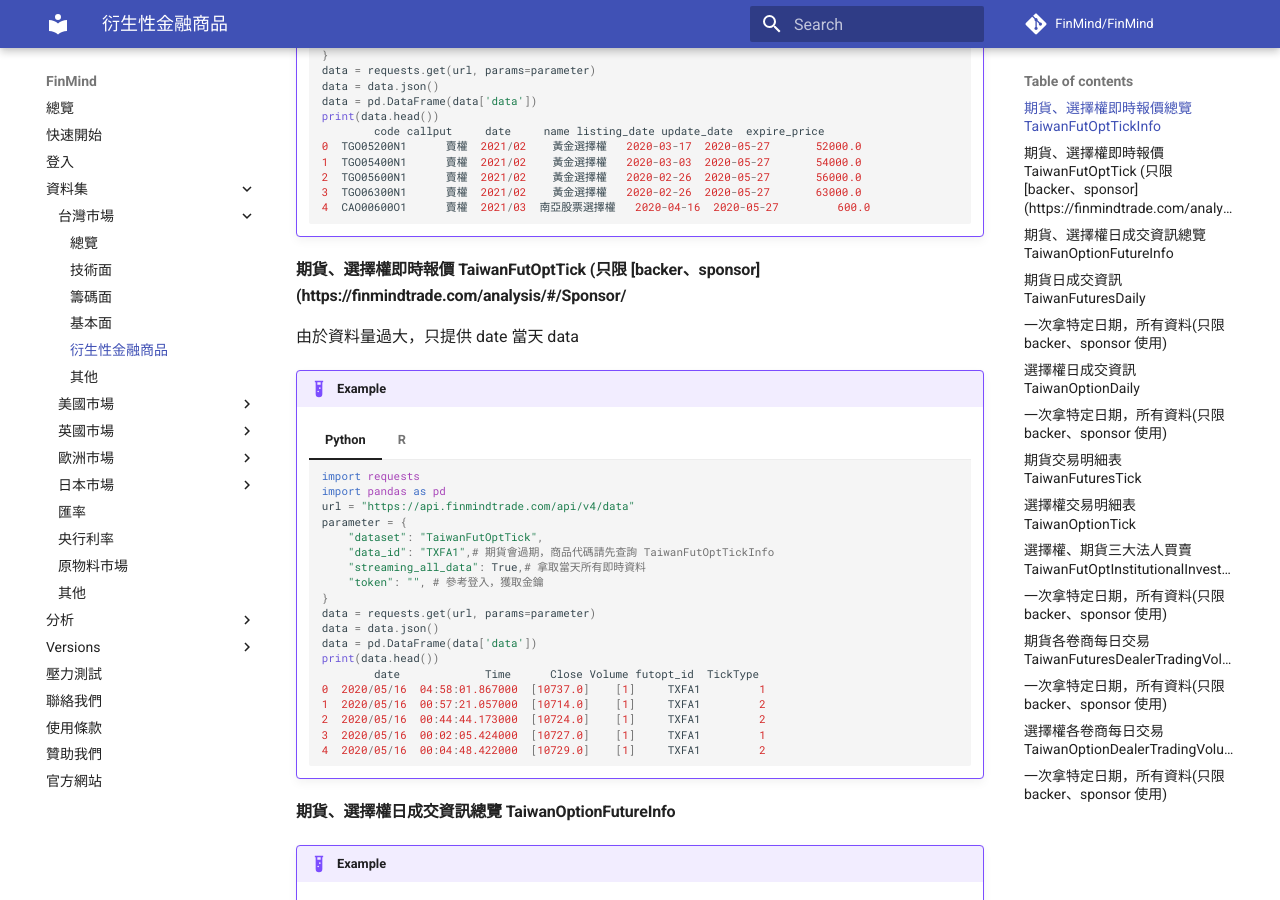
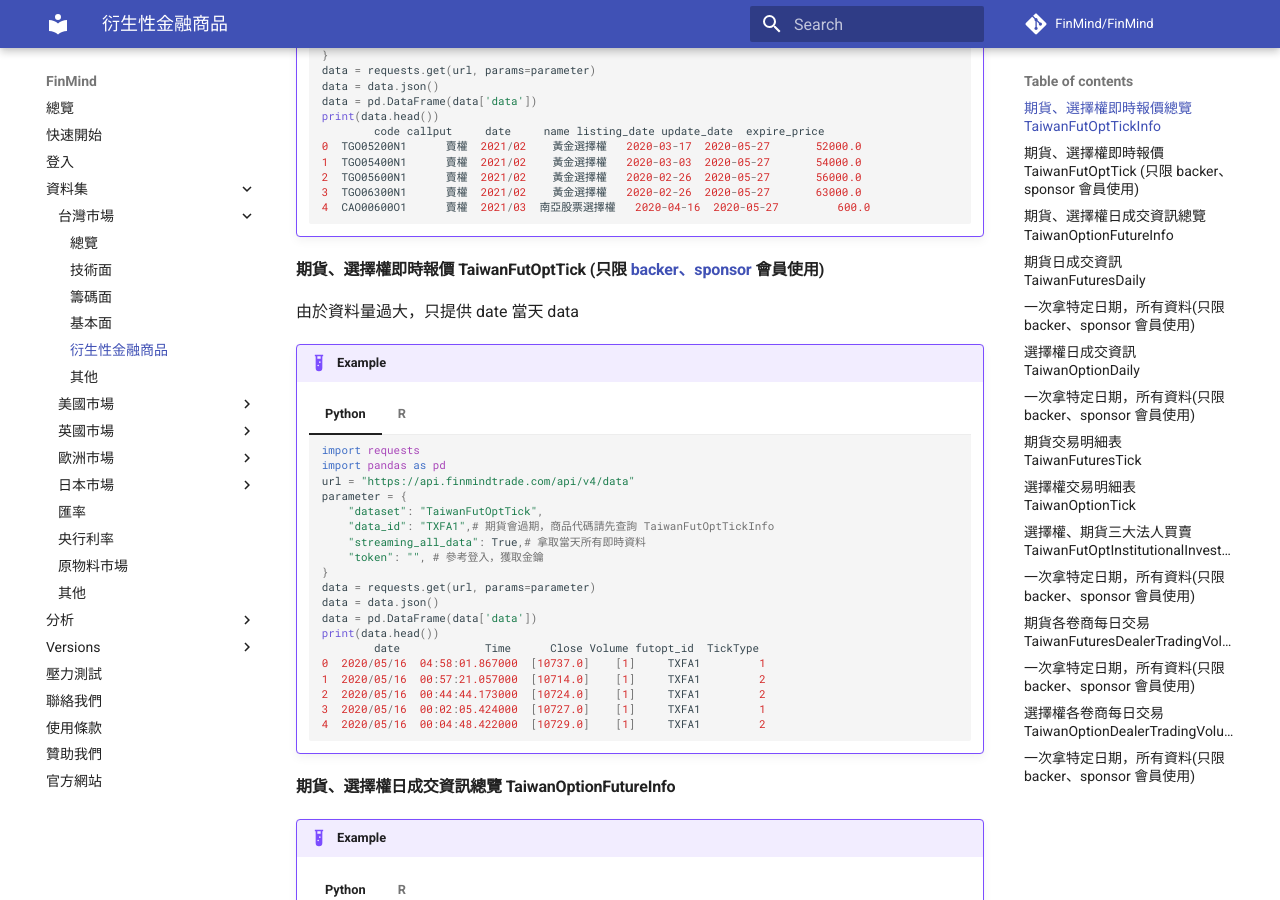
Before and after one commit to FinMind/FinMind-Doc, an MkDocs documentation site: the page built from docs/tutor/TaiwanMarket/Derivative.md, in a window 1280 px wide and 900 px high, scrolled down 753 px. Built offline with MkDocs 1.6.1 and Material for MkDocs 9.7.7, drawn with Linux system fonts in a browser that asks for light colours; comment, search, counter and statistics services are not loaded; some of the changed text lies outside the part shown.

Commit message:
fix: document

````diff
--- a/docs/tutor/TaiwanMarket/Derivative.md
+++ b/docs/tutor/TaiwanMarket/Derivative.md
@@ -2,7 +2,7 @@
 在台股衍生性商品資料，我們擁有 10 種資料集，如下:
 
 - [期貨、選擇權即時報價總覽 TaiwanFutOptTickInfo](https://finmind.github.io/tutor/TaiwanMarket/Derivative/#taiwanfutopttickinfo)
-- [期貨、選擇權即時報價 TaiwanFutOptTick](https://finmind.github.io/tutor/TaiwanMarket/Derivative/#taiwanfutopttick)
+- [期貨、選擇權即時報價 TaiwanFutOptTick](https://finmind.github.io/tutor/TaiwanMarket/Derivative/#taiwanfutopttick-backersponsor)
 - [期貨、選擇權日成交資訊總覽 TaiwanOptionFutureInfo](https://finmind.github.io/tutor/TaiwanMarket/Derivative/#taiwanoptionfutureinfo)
 - [期貨日成交資訊 TaiwanFuturesDaily](https://finmind.github.io/tutor/TaiwanMarket/Derivative/#taiwanfuturesdaily)
 - [選擇權日成交資訊 TaiwanOptionDaily](https://finmind.github.io/tutor/TaiwanMarket/Derivative/#taiwanoptiondaily)
@@ -64,7 +64,7 @@
         6: CAO00700O1    賣權 2021/03 南亞股票選擇權   2020-04-16  2020-05-27          700
         ```
 
-#### 期貨、選擇權即時報價 TaiwanFutOptTick (只限 [backer、sponsor](https://finmindtrade.com/analysis/#/Sponsor/
+#### 期貨、選擇權即時報價 TaiwanFutOptTick (只限 [backer、sponsor](https://finmindtrade.com/analysis/#/Sponsor/sponsor) 會員使用)
 由於資料量過大，只提供 date 當天 data
 
 !!! example
@@ -227,7 +227,7 @@
         6:              0.0             0        position
         ```
 
-#### 一次拿特定日期，所有資料(只限 [backer、sponsor](https://finmindtrade.com/analysis/#/Sponsor/sponsor) 使用)
+#### 一次拿特定日期，所有資料(只限 [backer、sponsor](https://finmindtrade.com/analysis/#/Sponsor/sponsor) 會員使用)
 
 !!! example
     === "Python"
@@ -344,7 +344,7 @@
         6:           2080.0             4        position
         ```
 
-#### 一次拿特定日期，所有資料(只限 [backer、sponsor](https://finmindtrade.com/analysis/#/Sponsor/sponsor) 使用)
+#### 一次拿特定日期，所有資料(只限 [backer、sponsor](https://finmindtrade.com/analysis/#/Sponsor/sponsor) 會員使用)
 
 !!! example
     === "Python"
@@ -562,7 +562,7 @@
         ```
 
 
-#### 一次拿特定日期，所有資料(只限 [backer、sponsor](https://finmindtrade.com/analysis/#/Sponsor/sponsor) 使用)
+#### 一次拿特定日期，所有資料(只限 [backer、sponsor](https://finmindtrade.com/analysis/#/Sponsor/sponsor) 會員使用)
 
 !!! example
     === "Python"
@@ -658,7 +658,7 @@
         ```
 
 
-#### 一次拿特定日期，所有資料(只限 [backer、sponsor](https://finmindtrade.com/analysis/#/Sponsor/sponsor) 使用)
+#### 一次拿特定日期，所有資料(只限 [backer、sponsor](https://finmindtrade.com/analysis/#/Sponsor/sponsor) 會員使用)
 
 !!! example
     === "Python"
@@ -767,7 +767,7 @@
         ```
 
 
-#### 一次拿特定日期，所有資料(只限 [backer、sponsor](https://finmindtrade.com/analysis/#/Sponsor/sponsor) 使用)
+#### 一次拿特定日期，所有資料(只限 [backer、sponsor](https://finmindtrade.com/analysis/#/Sponsor/sponsor) 會員使用)
 
 !!! example
     === "Python"
````
Also changed, not shown: docs/tutor/TaiwanMarket/Chip.md (+5 -5 lines), docs/tutor/TaiwanMarket/Fundamental.md (+5 -5 lines), docs/tutor/TaiwanMarket/Technical.md (+6 -6 lines).
